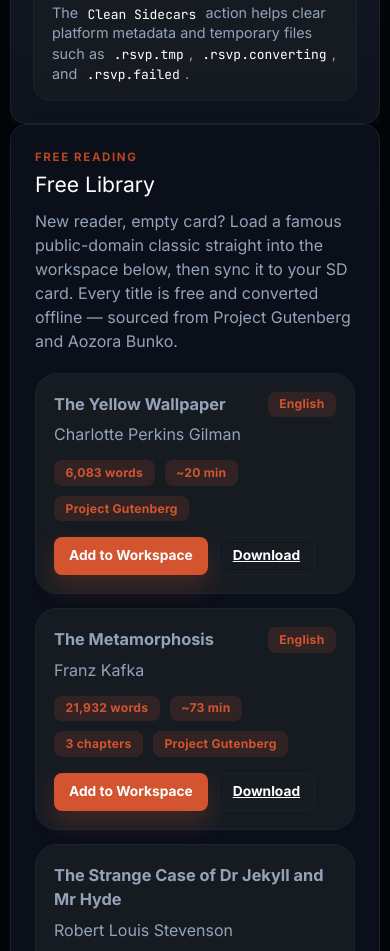
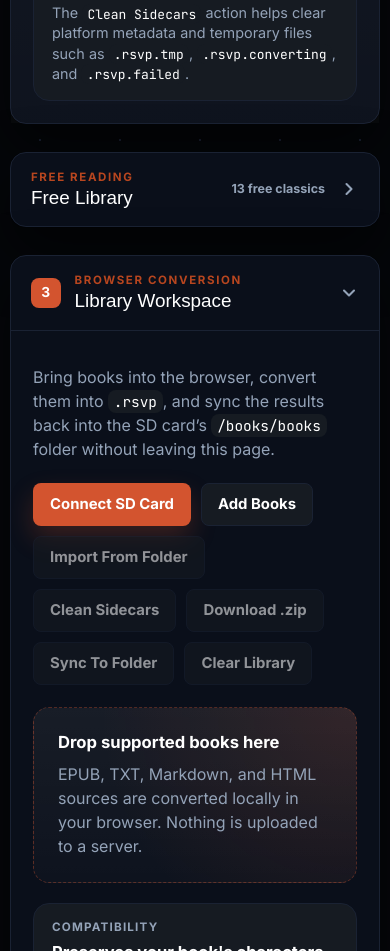
Before and after one commit to AxeForging/rsvp-m5, a plain HTML site: page web/index.html in a window 390 px wide. Shown: the part 4700-5651 px from the top of the page. Drawn offline with nearby package versions, Linux system fonts and the light colour scheme.

Commit message:
refactor(web): make Free Library collapsible and compact
Addresses review feedback: the Free Library was a bare .card, so it
couldn't collapse, missed the .step-card spacing rhythm (butted against
its neighbours), and sprawled as 13 stretched cards.

Turn it into a collapsible .step-card like SD Card / Workspace,
default-collapsed with a "13 free classics" summary in the header — one
structural change that restores the toggle, the 28px gaps, and a one-line
footprint. Present books as compact rows (title · author · language ·
words/chars · ~min · Add/Download) instead of the card grid, and drop the
redundant per-row source pill (sourcing is stated once in the intro).

Co-Authored-By: Claude Opus 4.8 <noreply@anthropic.com>

```diff
--- a/web/index.html
+++ b/web/index.html
@@ -177,18 +177,47 @@
         font-size: 1.32rem;
       }
 
-      /* Free Library: bare .card like #features-section, with a responsive card grid. */
-      #starter-section {
-        padding: clamp(26px, 4vw, 32px) clamp(24px, 4vw, 30px) clamp(32px, 5vw, 44px);
-      }
-      #starter-section .section-kicker {
-        margin-bottom: 8px;
-      }
-      #starter-section .section-title {
-        font-size: 1.32rem;
-      }
-      #starter-list {
-        grid-template-columns: repeat(auto-fill, minmax(280px, 1fr));
+      /* Free Library: compact rows inside a collapsible step-card. */
+      .starter-list {
+        display: flex;
+        flex-direction: column;
+        gap: 8px;
+        margin: 16px 0 0;
+        padding: 0;
+        list-style: none;
+      }
+      .starter-item {
+        display: flex;
+        align-items: center;
+        gap: 14px;
+        flex-wrap: wrap;
+        padding: 12px 16px;
+        border: 1px solid var(--line);
+        border-radius: 14px;
+        background: var(--af-surface-3);
+      }
+      .starter-item-text {
+        flex: 1 1 12rem;
+        min-width: 0;
+        display: flex;
+        flex-direction: column;
+        gap: 2px;
+      }
+      .starter-item-author,
+      .starter-item-stat {
+        color: var(--muted);
+        font-size: 0.84rem;
+      }
+      .starter-item-meta {
+        display: flex;
+        align-items: center;
+        gap: 10px;
+        flex-wrap: wrap;
+      }
+      .starter-item-actions {
+        display: flex;
+        gap: 8px;
+        margin-left: auto;
       }
 
       /* AxeForge raccoon mascots */
@@ -1373,15 +1402,35 @@
         </div>
       </section>
 
-      <section class="card" id="starter-section">
+      <section class="card step-card" id="starter-section">
+        <button
+          class="step-card-toggle"
+          id="starter-toggle"
+          type="button"
+          aria-expanded="false"
+          aria-controls="starter-content"
+        >
+          <span class="section-header-main">
+            <span class="section-header-label">
               <span class="section-kicker">Free Reading</span>
               <span class="section-title">Free Library</span>
+            </span>
+          </span>
+          <span class="section-summary" id="starter-summary"></span>
+          <svg class="chevron" viewBox="0 0 24 24" fill="none" stroke="currentColor" stroke-width="2.5" stroke-linecap="round" stroke-linejoin="round" aria-hidden="true">
+            <polyline points="6 9 12 15 18 9"></polyline>
+          </svg>
+        </button>
+        <div class="section-body section-body-single" id="starter-content">
+          <div class="section-body-inner">
             <p class="workspace-copy">
               New reader, empty card? Load a famous public-domain classic straight into the workspace
               below, then sync it to your SD card. Every title is free and converted offline &mdash;
               sourced from Project Gutenberg and Aozora Bunko.
             </p>
-        <ul class="library-list" id="starter-list"></ul>
+            <ul class="starter-list" id="starter-list"></ul>
+          </div>
+        </div>
       </section>
 
       <section class="card step-card" id="workspace-section">
@@ -1652,6 +1701,7 @@
       }
 
       initSectionToggle("sdcard-section", false);
+      initSectionToggle("starter-section", true);
       initSectionToggle("workspace-section", false);
     </script>
   </body>
--- a/web/library.js
+++ b/web/library.js
@@ -54,6 +54,7 @@ const elements = hasDocument
       folderSummary: document.querySelector("#library-folder-summary"),
       list: document.querySelector("#library-list"),
       starterList: document.querySelector("#starter-list"),
+      starterSummary: document.querySelector("#starter-summary"),
       empty: document.querySelector("#library-empty"),
       status: document.querySelector("#library-status"),
       summary: document.querySelector("#library-summary"),
@@ -383,6 +384,13 @@ async function loadStarterCatalog() {
 }
 
 function renderStarterLibrary() {
+  const count = state.starterBooks.length;
+  if (elements.starterSummary) {
+    elements.starterSummary.textContent = count
+      ? `${count} free ${pluralize("classic", count)}`
+      : "";
+  }
+
   elements.starterList.innerHTML = state.starterBooks
     .map((book) => {
       const isCjk = book.language !== "en";
@@ -390,31 +398,22 @@ function renderStarterLibrary() {
       const minutes = isCjk
         ? Math.max(1, Math.round(book.words / CJK_CPM))
         : estimateMinutes(book.words);
-      const countPill = isCjk
+      const count = isCjk
         ? `${formatNumber(book.words)} characters`
         : `${formatNumber(book.words)} ${pluralize("word", book.words)}`;
-      const chapterPill =
-        book.chapters > 1
-          ? `<span class="pill">${formatNumber(book.chapters)} ${pluralize("chapter", book.chapters)}</span>`
-          : "";
       const slug = escapeHtml(book.slug);
       return `
-        <li class="library-item">
-          <div class="library-item-head">
-            <div class="library-item-title">
-              <strong>${escapeHtml(book.title)}</strong>
-              <span>${escapeHtml(book.author)}</span>
-            </div>
+        <li class="starter-item">
+          <div class="starter-item-text">
+            <strong>${escapeHtml(book.title)}</strong>
+            <span class="starter-item-author">${escapeHtml(book.author)}</span>
+          </div>
+          <div class="starter-item-meta">
             <span class="pill">${escapeHtml(langLabel)}</span>
+            <span class="starter-item-stat">${count} &middot; ~${minutes} min</span>
           </div>
-          <div class="library-item-meta">
-            <span class="pill">${countPill}</span>
-            <span class="pill">~${minutes} min</span>
-            ${chapterPill}
-            <span class="pill">${escapeHtml(book.source)}</span>
-          </div>
-          <div class="library-item-actions">
-            <button class="tool-button tool-button-primary" type="button" data-action="add-starter" data-slug="${slug}">Add to Workspace</button>
+          <div class="starter-item-actions">
+            <button class="tool-button tool-button-primary" type="button" data-action="add-starter" data-slug="${slug}">Add</button>
             <a class="tool-button" href="library/${encodeURIComponent(book.slug)}.rsvp" download="${slug}.rsvp">Download</a>
           </div>
         </li>
```
Lines whose indentation alone changed are shown as unchanged.
